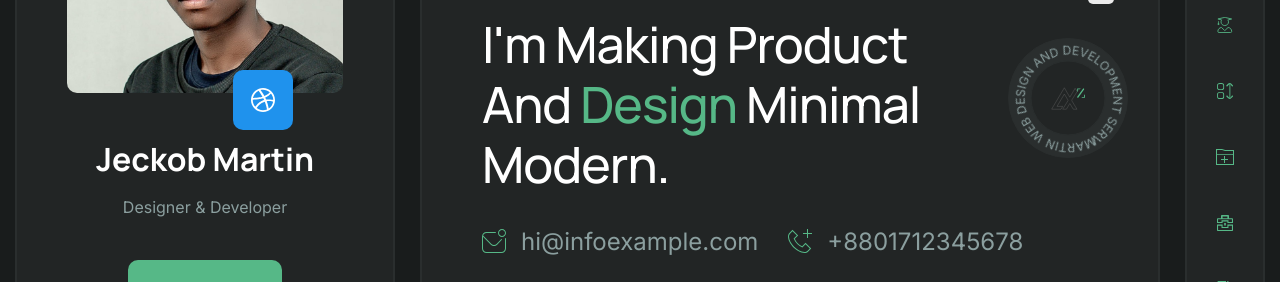
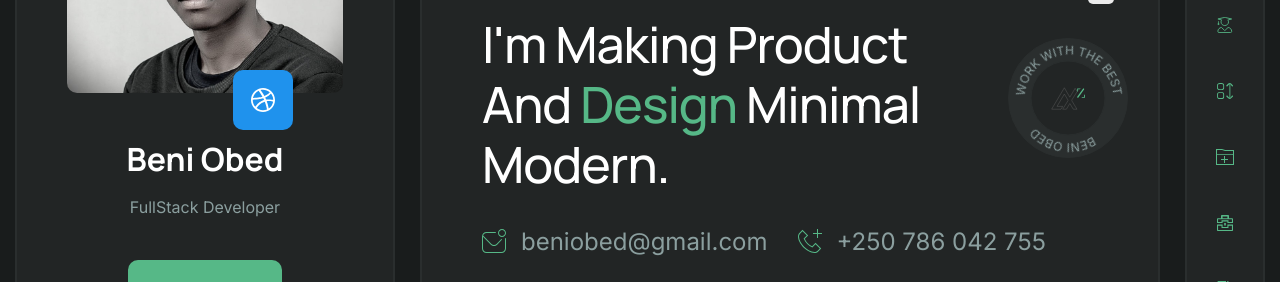
Before and after one commit to Munyeshya/myportfolio, a Django app: page / in a window 1280 px wide. Shown: the part 209-491 px from the top of the page. Run offline with Django 5.2, Linux system fonts and the light colour scheme.

Commit message:
Prefinal stages

```diff
--- a/templates/inc/necessity.html
+++ b/templates/inc/necessity.html
@@ -29,14 +29,14 @@
 <div class="cm-author-view mode sticky-top">
     <div class="cm-author-content">
         <div class="cm-author-image m-img">
-            <img src="{% static 'img/author/author.jpg' %}" alt="">
+            <img src="{% static 'img/author/author1.jpg' %}" alt="">
             <a href="#" class="author-dribble-link">
                 <img src="{% static 'img/icons/dribble.svg' %}" alt="">
             </a>
         </div>
         <div class="cm-author-info">
-            <h3 class="cm-author-name">Jeckob Martin</h3>
-            <span class="cm-author-designation">Designer & Developer</span>
+            <h3 class="cm-author-name">Beni Obed</h3>
+            <span class="cm-author-designation">FullStack Developer</span>
         </div>
         <div class="cm-author-hiring">
             <a href="{% url 'contact' %}" class="cm-btn primary">Hire Me!</a>
--- a/templates/index.html
+++ b/templates/index.html
@@ -12,7 +12,7 @@
                 </path>
             </defs>
             <text>
-                <textPath xlink:href="#circle">Martin Web Design and Development Service Company
+                <textPath xlink:href="#circle">Beni Obed &nbsp&nbsp&nbsp&nbsp&nbsp&nbsp&nbsp&nbsp Work with the best
                 </textPath>
             </text>
         </svg>
@@ -33,11 +33,11 @@
     <div class="cm-contact-zone">
         <a href="mailto:hi@infoexample.com">
             <span><img src="{% static 'img/icons/email.svg' %}" alt="email" height="24" width="24"></span>
-            hi@infoexample.com
+            beniobed@gmail.com
         </a>
         <a href="tel:+8801712345678">
             <span><img src="{% static 'img/icons/phone.svg' %}" alt="phone" height="24" width="24"></span>
-            +8801712345678
+            +250 786 042 755
         </a>
     </div>
     <div class="cm-content-img">
```
Also changed, not shown: static/img/author/author.jpg (deleted).
